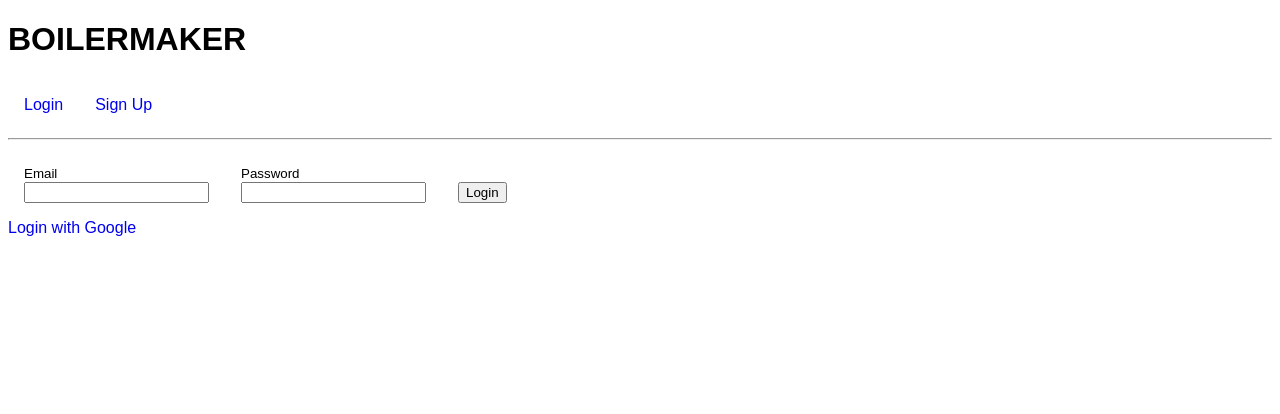
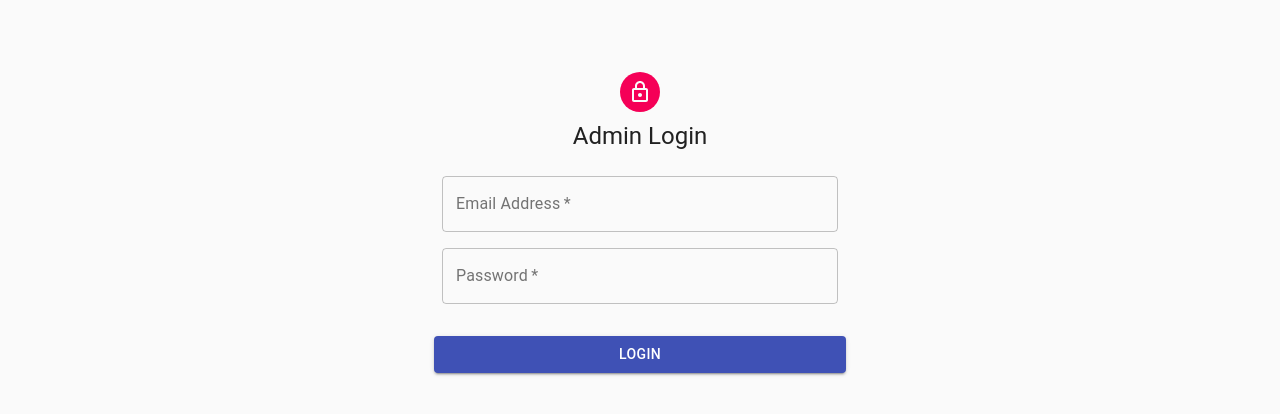
Before and after one commit to kem247/application-tracker, a React app: page / in a window 1280 px wide. Built offline with nearby package versions, Linux system fonts and the light colour scheme; no server answers.

Commit message:
Create Admin Login Page

```diff
--- a/client/components/auth-form.js
+++ b/client/components/auth-form.js
@@ -2,44 +2,130 @@ import React from 'react'
 import {connect} from 'react-redux'
 import PropTypes from 'prop-types'
 import {auth} from '../store'
+import {Link} from 'react-router-dom'
+
+import Avatar from '@material-ui/core/Avatar'
+import Button from '@material-ui/core/Button'
+import CssBaseline from '@material-ui/core/CssBaseline'
+import TextField from '@material-ui/core/TextField'
+import Grid from '@material-ui/core/Grid'
+import LockOutlinedIcon from '@material-ui/icons/LockOutlined'
+import Typography from '@material-ui/core/Typography'
+import {makeStyles} from '@material-ui/core/styles'
+import Container from '@material-ui/core/Container'
+
+const useStyles = makeStyles(theme => ({
+  paper: {
+    marginTop: theme.spacing(8),
+    display: 'flex',
+    flexDirection: 'column',
+    alignItems: 'center'
+  },
+  avatar: {
+    margin: theme.spacing(1),
+    backgroundColor: theme.palette.secondary.main
+  },
+  form: {
+    width: '100%',
+    marginTop: theme.spacing(3)
+  },
+  submit: {
+    margin: theme.spacing(3, 0, 2)
+  }
+}))
 
 /**
  * COMPONENT
  */
+
 const AuthForm = props => {
+  const classes = useStyles()
   const {name, displayName, handleSubmit, error} = props
 
   return (
-    <div>
-      <form onSubmit={handleSubmit} name={name}>
-        <div>
-          <label htmlFor="email">
-            <small>Email</small>
-          </label>
-          <input name="email" type="text" />
-        </div>
-        <div>
-          <label htmlFor="password">
-            <small>Password</small>
-          </label>
-          <input name="password" type="password" />
-        </div>
-        <div>
-          <button type="submit">{displayName}</button>
-        </div>
-        {error && error.response && <div> {error.response.data} </div>}
-      </form>
-      <a href="/auth/google">{displayName} with Google</a>
-    </div>
+    <Container component="main" maxWidth="xs">
+      <CssBaseline />
+      <div className={classes.paper}>
+        <Avatar className={classes.avatar}>
+          <LockOutlinedIcon />
+        </Avatar>
+        <Typography component="h1" variant="h5">
+          {name === 'login' ? 'Admin Login' : 'Create New Admin'}
+        </Typography>
+        <form className={classes.form} onSubmit={handleSubmit} name={name}>
+          <Grid container spacing={2}>
+            {name === 'login' ? null : (
+              <Grid item xs={12}>
+                <TextField
+                  name="accountName"
+                  variant="outlined"
+                  required
+                  fullWidth
+                  id="accountName"
+                  label="Full Name"
+                  autoFocus
+                />
+              </Grid>
+            )}
+            <Grid item xs={12}>
+              <TextField
+                variant="outlined"
+                required
+                fullWidth
+                id="email"
+                label="Email Address"
+                name="email"
+              />
+            </Grid>
+            <Grid item xs={12}>
+              <TextField
+                variant="outlined"
+                required
+                fullWidth
+                name="password"
+                label="Password"
+                type="password"
+                id="password"
+                required
+              />
+            </Grid>
+            <Button
+              type="submit"
+              name="action"
+              fullWidth
+              variant="contained"
+              color="primary"
+              className={classes.submit}
+            >
+              {displayName}
+            </Button>
+            <Grid container justify="flex-end">
+              <Grid item>
+                {name === 'login' ? (
+                  ''
+                ) : (
+                  <Link to="/home">Go back to Home</Link>
+                )}
+              </Grid>
+            </Grid>
+            <div className="row">
+              {error &&
+                error.response && (
+                  <div className="col s12" style={{color: '#fc7070'}}>
+                    {' '}
+                    {error.response.data}{' '}
+                  </div>
+                )}
+            </div>
+          </Grid>
+        </form>
+      </div>
+    </Container>
   )
 }
 
 /**
  * CONTAINER
- *   Note that we have two different sets of 'mapStateToProps' functions -
- *   one for Login, and one for Signup. However, they share the same 'mapDispatchToProps'
- *   function, and share the same Component. This is a good example of how we
- *   can stay DRY with interfaces that are very similar to each other!
  */
 const mapLogin = state => {
   return {
@@ -52,7 +138,7 @@ const mapLogin = state => {
 const mapSignup = state => {
   return {
     name: 'signup',
-    displayName: 'Sign Up',
+    displayName: 'Create New Admin',
     error: state.user.error
   }
 }
--- a/client/components/navbar.js
+++ b/client/components/navbar.js
@@ -6,25 +6,19 @@ import {logout} from '../store'
 
 const Navbar = ({handleClick, isLoggedIn}) => (
   <div>
-    <h1>BOILERMAKER</h1>
     <nav>
       {isLoggedIn ? (
         <div>
           {/* The navbar will show these links after you log in */}
           <Link to="/home">Home</Link>
+          <Link to="/signup">New Account</Link>
           <a href="#" onClick={handleClick}>
             Logout
           </a>
         </div>
-      ) : (
-        <div>
-          {/* The navbar will show these links before you log in */}
-          <Link to="/login">Login</Link>
-          <Link to="/signup">Sign Up</Link>
-        </div>
-      )}
+      ) : // {/* The navbar will show these links before you log in */}
+      null}
     </nav>
-    <hr />
   </div>
 )
 
--- a/package.json
+++ b/package.json
@@ -41,6 +41,8 @@
   "author": "Fullstack Academy of Code",
   "license": "MIT",
   "dependencies": {
+    "@material-ui/core": "^4.9.5",
+    "@material-ui/icons": "^4.9.1",
     "axios": "^0.19.0",
     "compression": "^1.7.3",
     "connect-session-sequelize": "^6.0.0",
--- a/public/style.css
+++ b/public/style.css
@@ -16,6 +16,5 @@ nav a {
 }
 
 form div {
-  margin: 1em;
   display: inline-block;
 }
```
Also changed, not shown: 1 other file.
